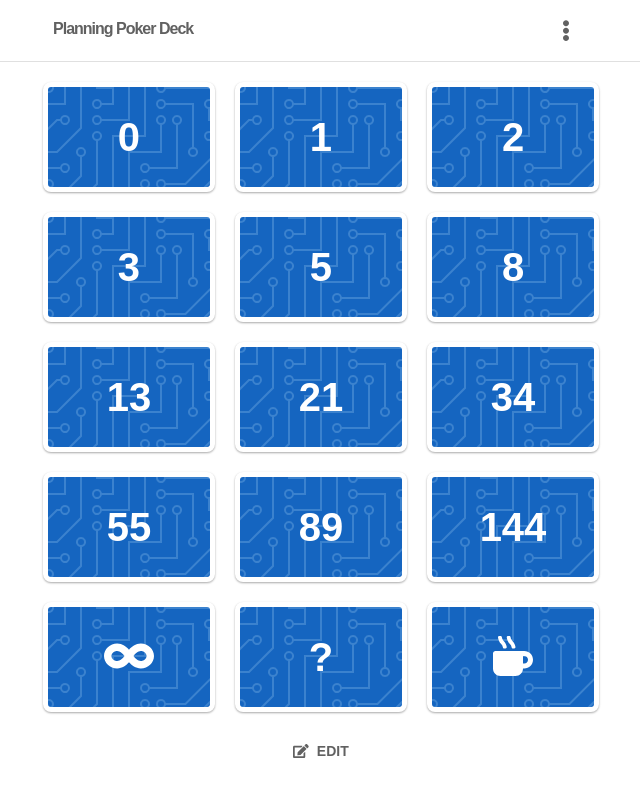
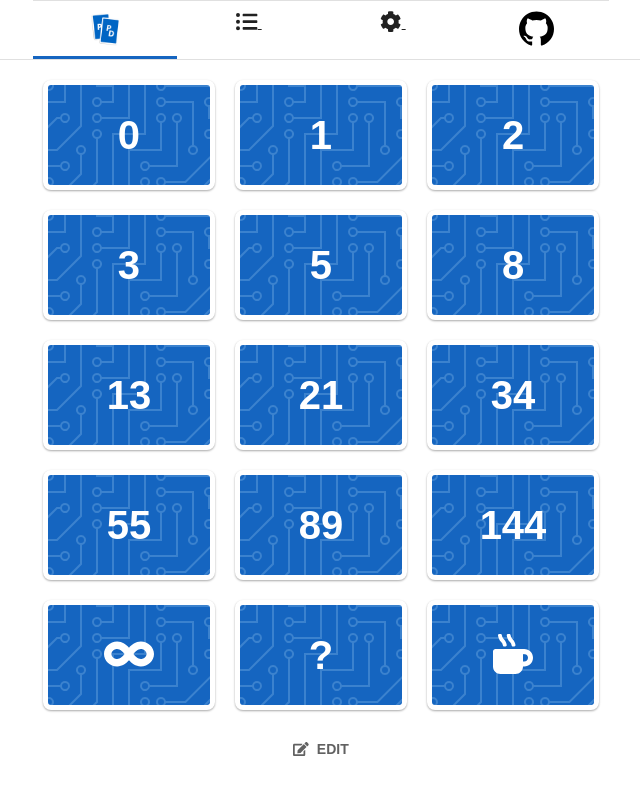
Before and after one commit to victorheringer/planning-poker-deck, a React (Create React App) app: page / in a window 1280 px wide. Shown: the top 796 px of the page, without its empty margins (319-959 px from the left). Built offline with nearby package versions, Linux system fonts and the light colour scheme.

Commit message:
@change navbar to tabs

```diff
--- a/src/App.css
+++ b/src/App.css
@@ -16,7 +16,7 @@ div {
 
 }
 .app {
-  padding: 10px;
+  padding: 70px 10px 10px 10px;
   max-width: 575.98px;
   margin: 0 auto;
 }
--- a/src/components/Navbar/index.css
+++ b/src/components/Navbar/index.css
@@ -1,11 +1,16 @@
+.navbarWrapper {
+  position: fixed;
+  z-index: 999;
+  width: 100%;
+  background-color: #FFF;
+  border-bottom: 1px solid #E0E0E0;
+}
+
 .navbar {
   padding: 5px;
-  background-color: #FFF;
-  border-bottom: 1px solid #E0E0E0;
   padding: 20px 0;
   font-family: Arial, sans-serif;
   color: #616161;
-
 }
 
 .container {
@@ -95,13 +100,27 @@
   height: 45px;
 }
 
-.nav .icon {
-  height: 20px;
+.navbarWrapper .icon {
+  height: 35px;
   vertical-align: middle;
-  margin-right: 10px;
-  margin-bottom: 5px;
+}
+
+.navbarWrapper a {
+  color: #212121;
 }
 
 .nav .selected {
   color: #1565C0;
 }
+
+.navbarWrapper .navTab {
+  margin: 0 auto;
+  max-width: 575.98px;
+  border-top: 1px solid #E0E0E0;
+  display: grid;
+  grid-template-columns: 25% 25% 25% 25%;
+  text-align: center;
+}
+.navbarWrapper .navTab > div {
+  padding: 10px 0;
+}
--- a/src/components/Navbar/index.js
+++ b/src/components/Navbar/index.js
@@ -3,7 +3,7 @@ import { Link } from "react-router-dom";
 import { FontAwesomeIcon } from '@fortawesome/react-fontawesome';
 
 import githubIcon from './../../assets/img/github.svg';
-import deckIcon from './../../assets/img/deck.svg';
+import deckIcon from './../../assets/img/icon.png';
 import './index.css';
 
 /**
@@ -43,13 +43,11 @@ class Navbar extends Component {
   render( ) {
 
     return (
-      <React.Fragment>
-        <div className="navbar">
+        <div className="navbarWrapper">
+        {false &&   <div className="navbar">
           <div className="container">
-            <div className='logo'>Planning Poker Deck</div>
-            <div>
-
-            </div>
+          <div className='logo'>Planning Poker Deck</div>
+            <div></div>
             <div>
               <nav className="nav" ref={this.nav}>
                 <ul>
@@ -107,8 +105,44 @@ class Navbar extends Component {
               </nav>
             </div>
           </div>
+        </div> }
+        <div className="navTab">
+          <div style={{ borderBottom: '3px solid #1565c0' }}>
+            <Link to="/">
+              <img
+                className="icon"
+                src={deckIcon}
+                alt="icon"
+              />
+            </Link>
+          </div>
+          <div>
+            <Link to="/decks">
+              <FontAwesomeIcon icon={"list-ul"} size="lg" />
+              &nbsp;
+            </Link>
+          </div>
+          <div>
+            <Link to="/config">
+              <FontAwesomeIcon icon={"cog"} size="lg" />
+              &nbsp;
+            </Link>
+          </div>
+          <div>
+            <a
+              href="https://github.com/VictorHeringer/planning-poker-deck"
+              target="_blank"
+              rel="noopener noreferrer"
+            >
+              <img
+                className="icon"
+                src={githubIcon}
+                alt="icon"
+              />
+            </a>
+          </div>
         </div>
-      </React.Fragment>
+      </div>
     );
   }
 }
--- a/src/containers/Config/index.js
+++ b/src/containers/Config/index.js
@@ -7,6 +7,10 @@ const Config = ({ lang, handleSelectLang, text }) => {
   return (
     <div className="config">
       <ul>
+        <li>
+          App Version
+          <span style={{float: 'right'}}>0.0.1</span>
+        </li>
         <li>
           {text.config.list.language}
           <select name="lang" value={lang} onChange={handleSelectLang}>
```
Also changed, not shown: src/assets/img/icon.png (added), src/assets/img/icon.svg (added).
